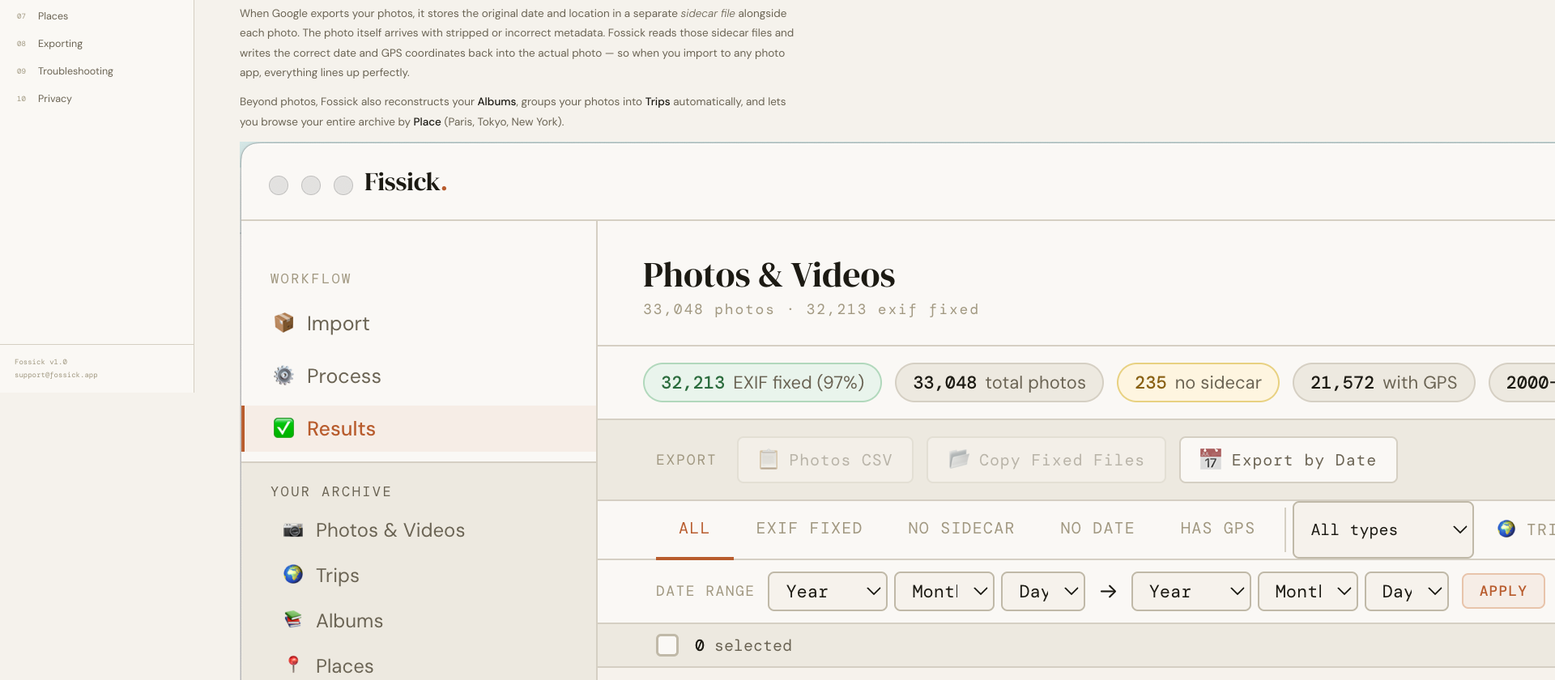
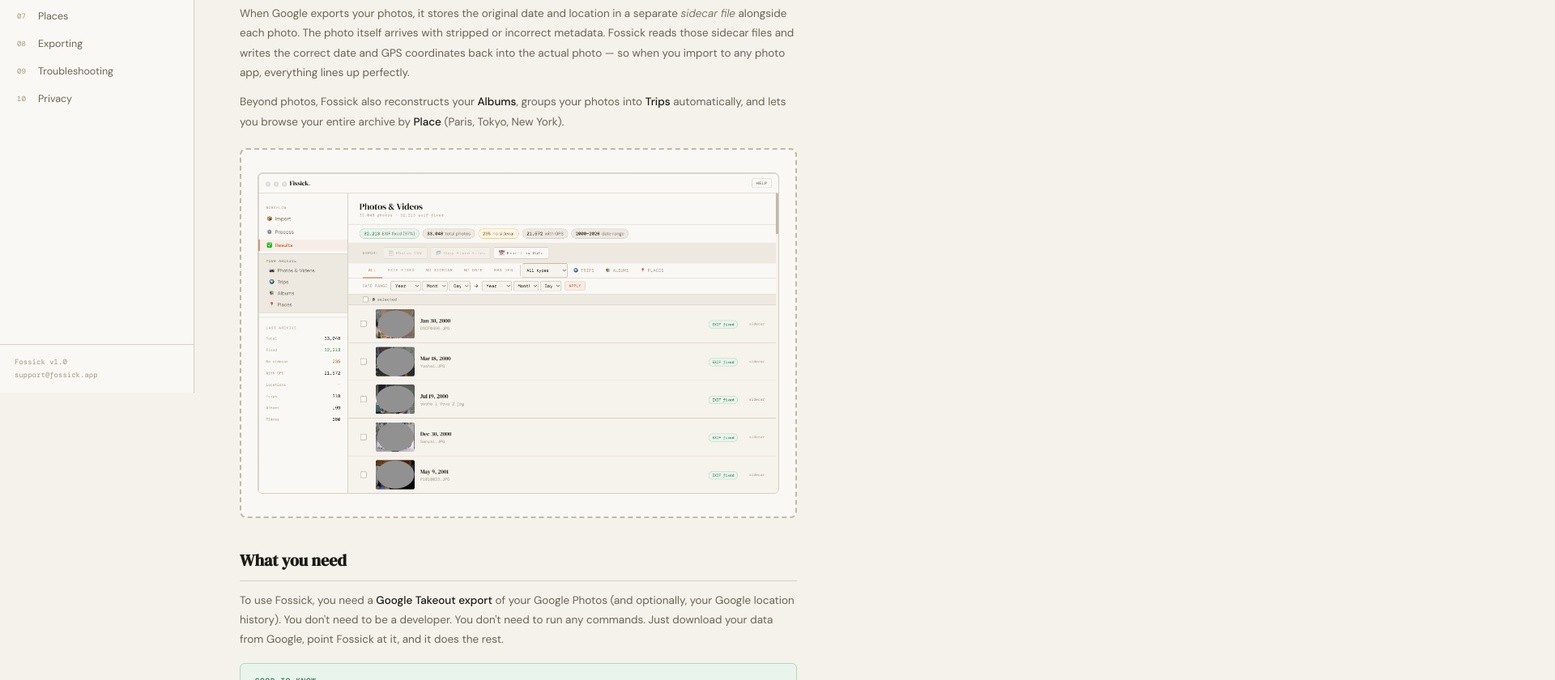
Before and after one commit to alexdruk/fissick, an Electron app: page src/renderer/help/getting-started.html in a window 1280 px wide. Shown: the part 315-1155 px from the top of the page at 81% size, 1920 px wide, since content can reach past the window. Drawn offline with nearby package versions, Linux system fonts and the light colour scheme; a web font is replaced by a local one.

Commit message:
Auto-commit: update src/renderer/help/getting-started.html

```diff
--- a/src/renderer/help/getting-started.html
+++ b/src/renderer/help/getting-started.html
@@ -149,8 +149,9 @@ code{font-family:var(--mono);font-size:11.5px;background:var(--panel2);padding:1
 <p>Beyond photos, Fossick also reconstructs your <strong>Albums</strong>, groups your photos into <strong>Trips</strong> automatically, and lets you browse your entire archive by <strong>Place</strong> (Paris, Tokyo, New York).</p>
 
 
+<div class="screenshot">
   <img src="images/fossick-main-window.png" alt="Fossick main window">
-
+</div>
 
 <h2>What you need</h2>
 <p>To use Fossick, you need a <strong>Google Takeout export</strong> of your Google Photos (and optionally, your Google location history). You don't need to be a developer. You don't need to run any commands. Just download your data from Google, point Fossick at it, and it does the rest.</p>
```
